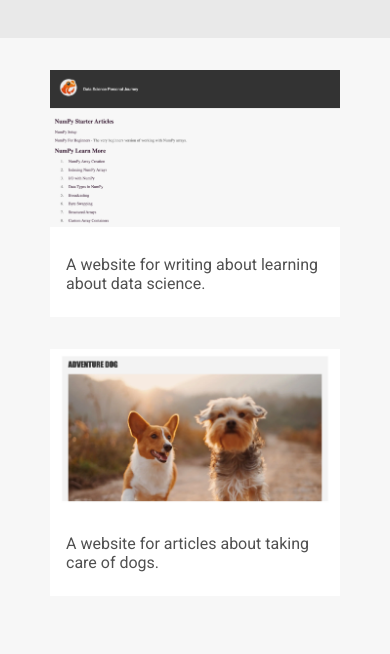
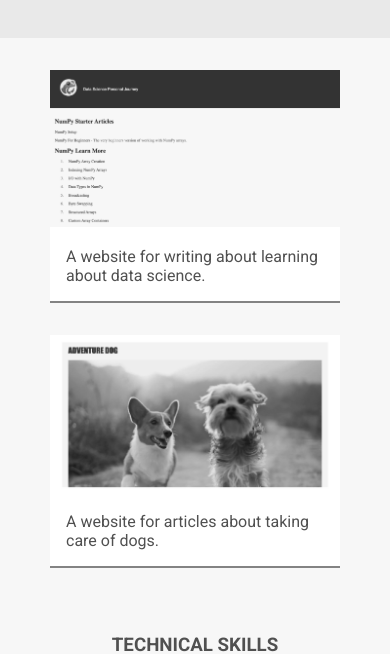
Before and after one commit to haddeeann/patricia.portfolio, a React (Create React App) app: page / in a window 390 px wide. Shown: the part 711-1365 px from the top of the page. Built offline with nearby package versions, Linux system fonts and the light colour scheme.

Commit message:
add some color on hover

```diff
--- a/public/css/portfolio.css
+++ b/public/css/portfolio.css
@@ -1,3 +1,16 @@
+
+.portfolio-row {
+    filter: grayscale(100%);
+    border-bottom: 2px solid #838383;
+    transition: filter 1s, border 1s;
+}
+
+.portfolio-row:hover {
+    -webkit-filter: grayscale(0); /* Safari 6.0 - 9.0 */
+    filter: grayscale(0);
+    cursor: pointer;
+    border-bottom: 2px solid indigo;
+}
 
 @media(min-width: 977px) {
     .portfolio a {
@@ -27,10 +40,11 @@
     }
     .portfolio-row {
         background-color: white;
+        margin-bottom: 2em;
     }
     .portfolio-row .description {
-        padding: 1.5em 1em;
+        padding: 1em;
         background-color: #fff;
-        margin-bottom: 2em;
+
     }
 }
```
